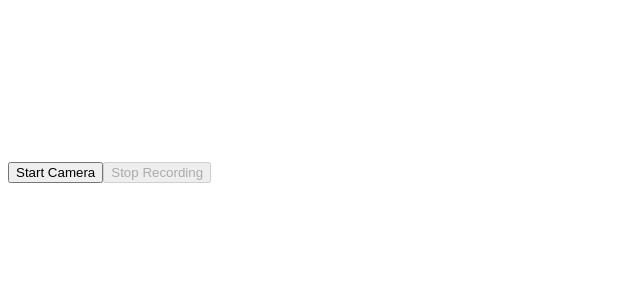
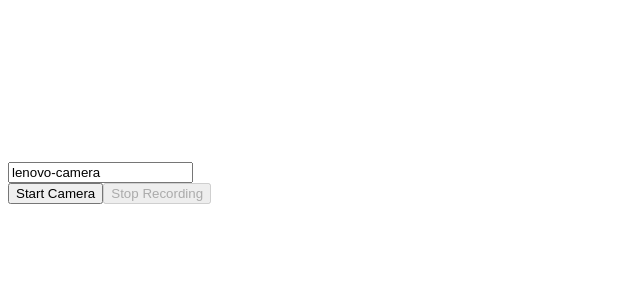
Before and after one commit to pzoli/homework4websocketclient, an Angular app: page / in a window 1280 px wide. Shown: the top 300 px of the page, without its empty margins (0-640 px from the left). Built offline with nearby package versions, Linux system fonts and the light colour scheme.

Commit message:
Editable sourceName

```diff
--- a/src/app/app.component.html
+++ b/src/app/app.component.html
@@ -1,4 +1,7 @@
 <video #video autoplay [muted]="true" playsinline></video>
+<div>
+    <input type="text" [disabled]="mediaRecorder != undefined" [(ngModel)]="sourceName" placeholder="Source Name"/>
+</div>
 <div>
 <button (click)="startRecording()" [disabled]="mediaRecorder">Start Camera</button>
 <button (click)="stopRecording()" [disabled]="!mediaRecorder">Stop Recording</button>
```
Also changed, not shown: src/app/app.component.ts (+5 -2 lines).
